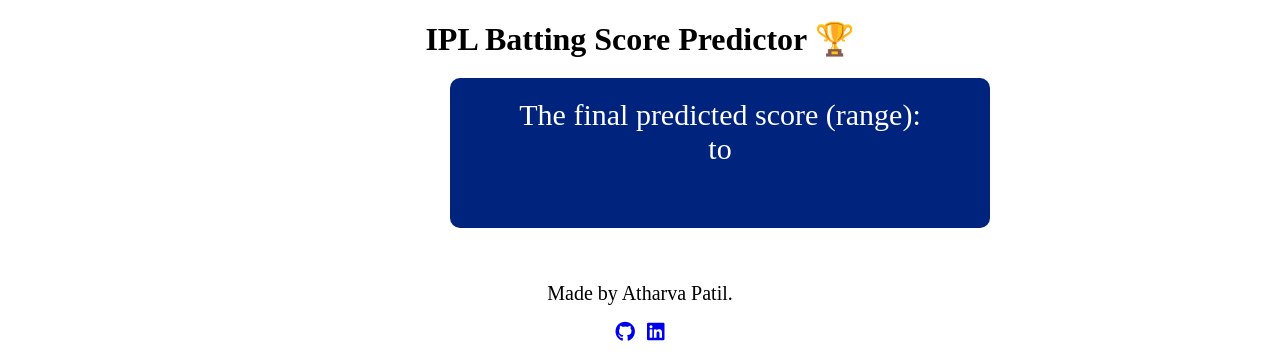
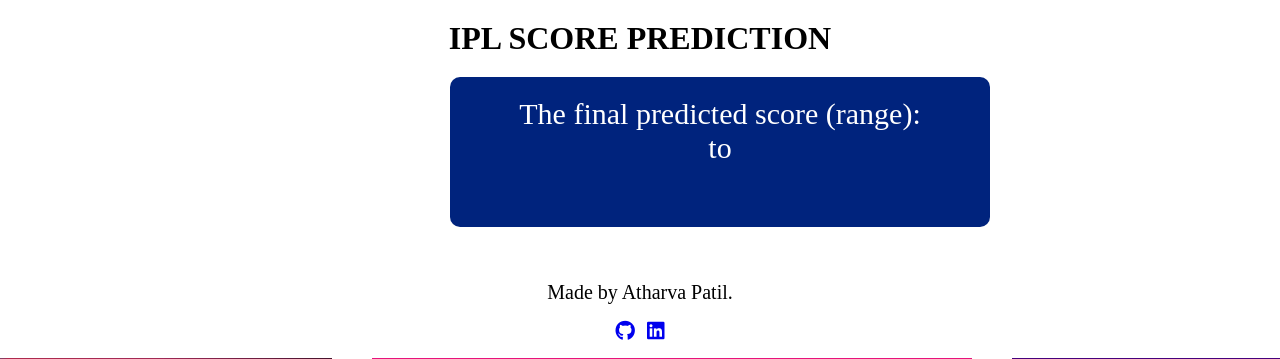
Before and after one commit to HARIHARASUDHAN750/ipl-score-prediction, a Flask app: template templates/result.html in a window 1280 px wide. Shown: the top 359 px of the page. Run offline with Flask 2, Linux system fonts and the light colour scheme; the template is opened without the code that fills it, so the values that code supplies are empty; parts of the project's set-up code (start-up, migrations or seed data) failed here and were passed over; some libraries are stand-ins or nearby versions.

Commit message:
Update result.html

```diff
--- a/templates/result.html
+++ b/templates/result.html
@@ -1,7 +1,7 @@
 <!DOCTYPE html>
 <html>
 <head>
-  <title>IPL Score Predictor</title>
+  <title>IPL SCORE PREDICTION</title>
     <link rel="stylesheet" type="text/css" href="{{ url_for('static', filename='styles.css') }}">
     <link rel="shortcut icon" href="{{ url_for('static', filename='ipl-favicon.ico') }}">
 
@@ -9,7 +9,7 @@
     </head>
 
     <body>
-        <h1>  IPL Batting Score Predictor 🏆</h1>
+        <h1>  IPL SCORE PREDICTION</h1>
 
 			<!-- Result -->
 			<div class="register" >
```
